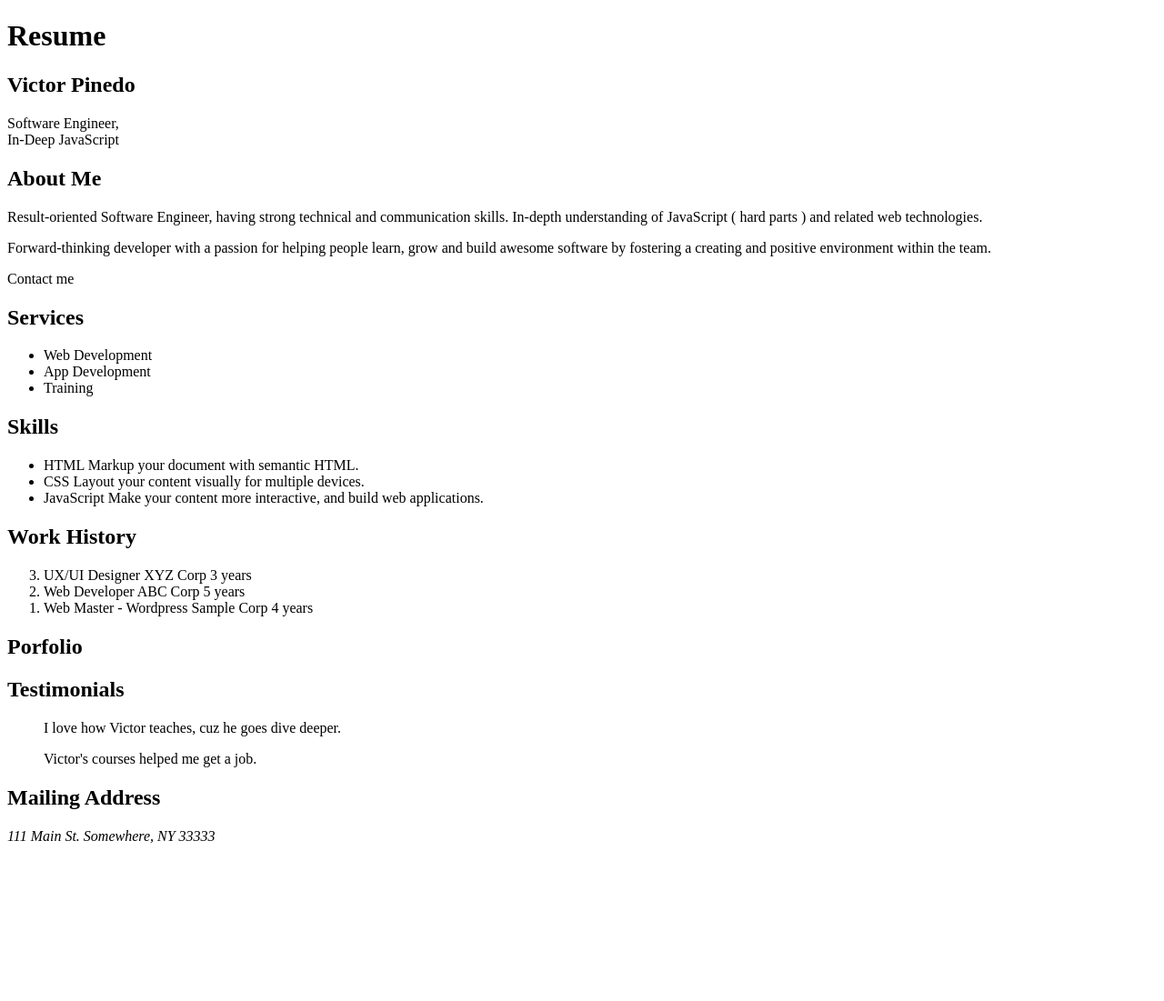
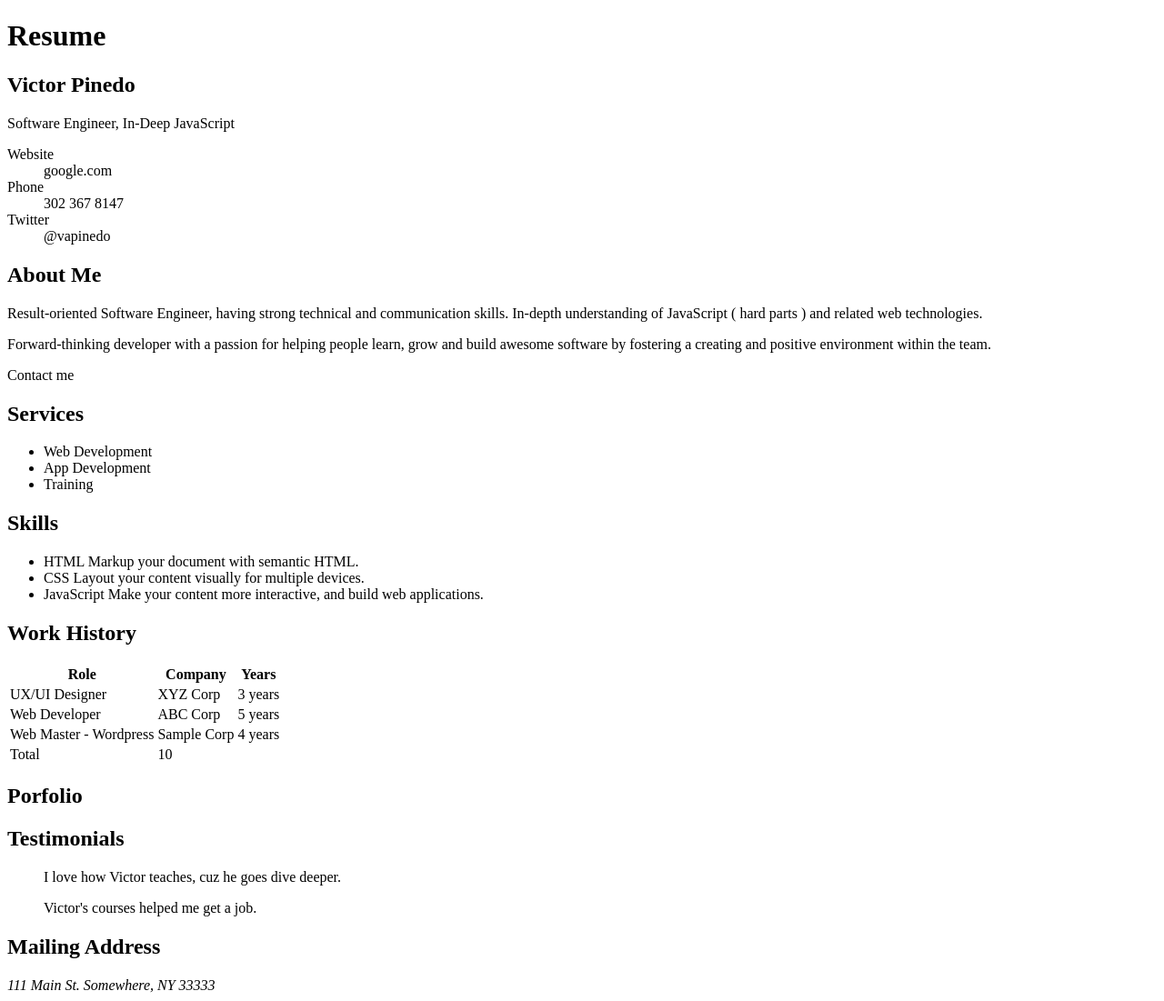
Before and after one commit to vapinedo/HTML-CSS, a plain HTML site: page index.html in a window 1280 px wide. Shown: the whole page at 91% size. Before the commit the page ends 937 px from the top, so only its background shows below. Drawn offline with Linux system fonts and the light colour scheme.

Commit message:
46. Dominant content the main element

```diff
--- a/index.html
+++ b/index.html
@@ -7,17 +7,29 @@
 </head>
 
 <body>
+    <main>
         <h1>Resume</h1>
         <section>
             <h2>Victor Pinedo</h2>
-        Software Engineer, <aside>In-Deep JavaScript</aside>
+            <p>Software Engineer, In-Deep JavaScript</p>
+            <dl>
+                <dt>Website</dt>
+                <dd>google.com</dd>
+
+                <dt>Phone</dt>
+                <dd>302 367 8147</dd>
+
+                <dt>Twitter</dt>
+                <dd>@vapinedo</dd>
+            </dl>
         </section>
 
         <article>
             <header>
                 <h2>About Me</h2>
             </header>
-        <p>Result-oriented Software Engineer, having strong technical and communication skills. In-depth understanding
+            <p>Result-oriented Software Engineer, having strong technical and communication skills. In-depth
+                understanding
                 of JavaScript ( hard parts ) and related web technologies.</p>
             <p>Forward-thinking developer with a passion for helping people learn, grow and build awesome software by
                 fostering a creating and positive environment within the team.</p>
@@ -55,23 +67,38 @@
 
         <section>
             <h2>Work History</h2>
-        <ol reversed>
-            <li>
-                UX/UI Designer
-                XYZ Corp
-                3 years
-            </li>
-            <li>
-                Web Developer
-                ABC Corp
-                5 years
-            </li>
-            <li>
-                Web Master - Wordpress
-                Sample Corp
-                4 years
-            </li>
-        </ol>
+            <table>
+                <thead>
+                    <tr>
+                        <th>Role</th>
+                        <th>Company</th>
+                        <th>Years</th>
+                    </tr>
+                </thead>
+                <tbody>
+                    <tr>
+                        <td>UX/UI Designer</td>
+                        <td>XYZ Corp</td>
+                        <td>3 years</td>
+                    </tr>
+                    <tr>
+                        <td>Web Developer</td>
+                        <td>ABC Corp</td>
+                        <td>5 years</td>
+                    </tr>
+                    <tr>
+                        <td>Web Master - Wordpress</td>
+                        <td>Sample Corp</td>
+                        <td>4 years</td>
+                    </tr>
+                </tbody>
+                <tfoot>
+                    <tr>
+                        <td colspan="">Total</td>
+                        <td>10</td>
+                    </tr>
+                </tfoot>
+            </table>
         </section>
 
         <section>
@@ -95,6 +122,7 @@
                 Somewhere, NY 33333
             </address>
         </section>
+    </main>
 </body>
 
 </html>
```
Lines whose indentation alone changed are shown as unchanged.
